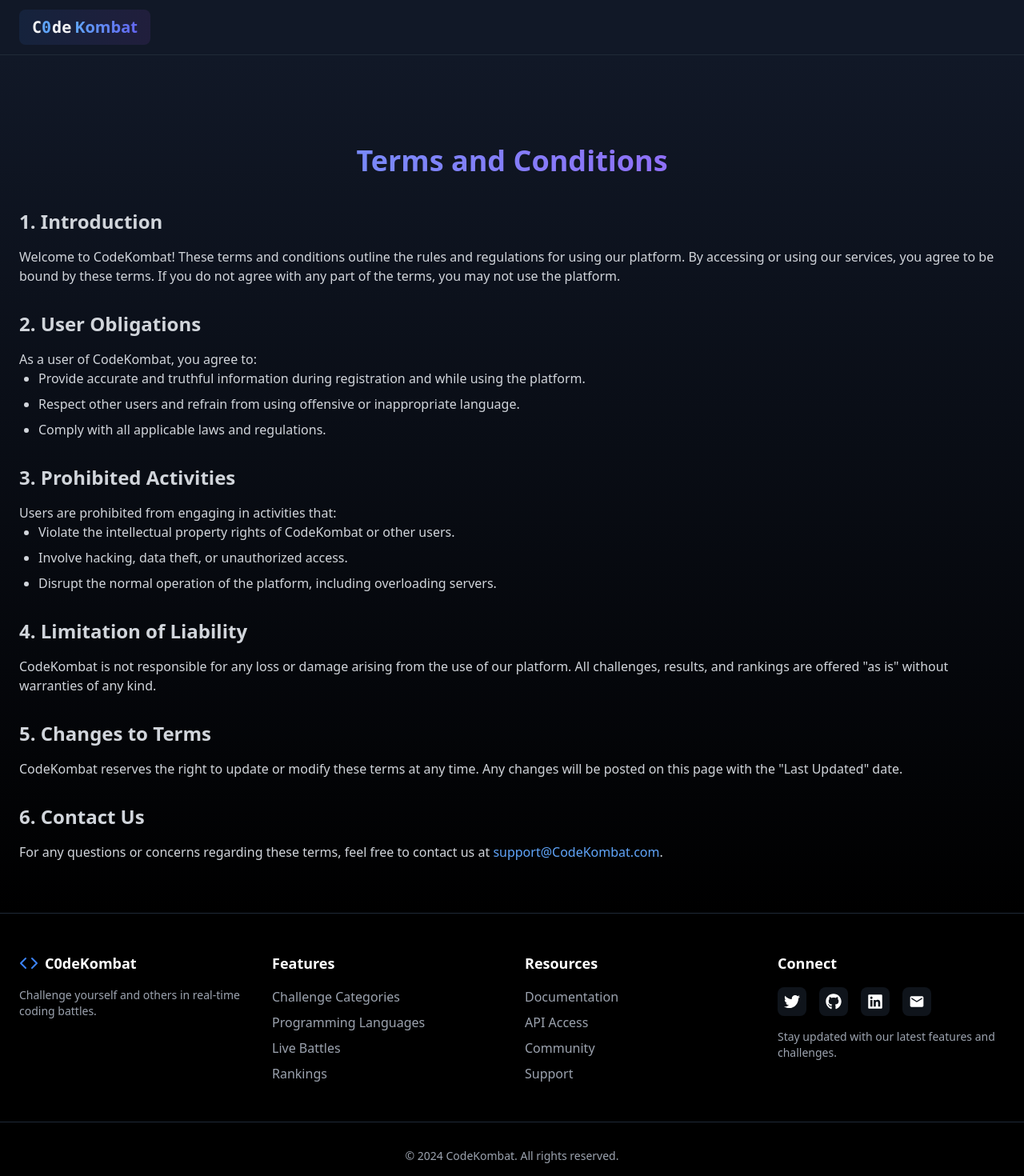
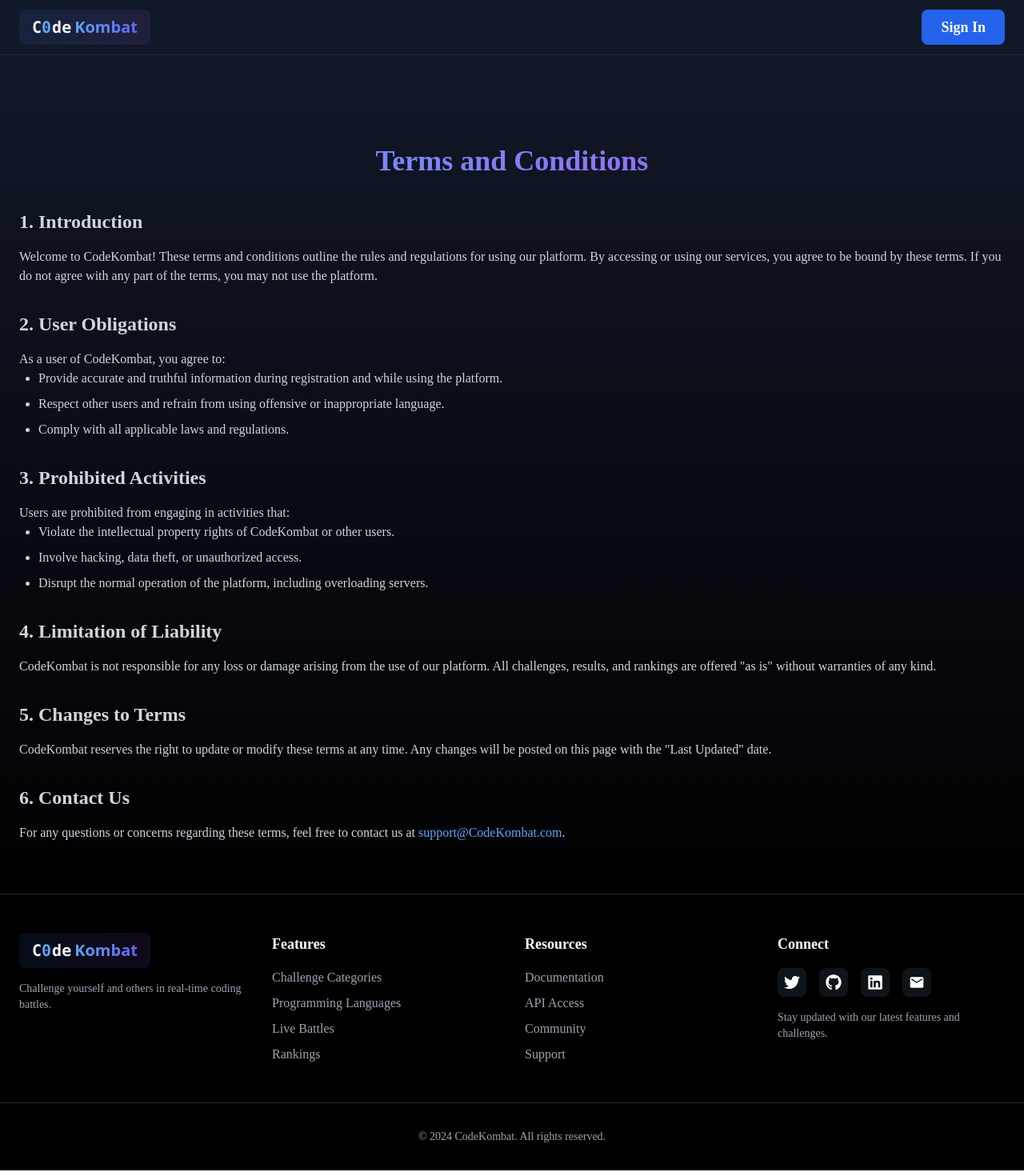
Before and after one commit to SangharshSeth/CodeKombat, a React (Vite) app: page /terms-and-conditions in a window 1280 px wide. Shown: the top 1470 px of the page at 80% size. Built offline with nearby package versions, Linux system fonts and the light colour scheme; no server answers.

Commit message:
Added github OAuth

```diff
--- a/src/RootLayout.tsx
+++ b/src/RootLayout.tsx
@@ -1,11 +1,12 @@
 import {TopNavBar} from "@/components/TopNav.tsx";
 import {Outlet} from "react-router-dom";
 import {Footer} from "@/components/Footer.tsx";
+import "@fontsource-variable/inter"
 
 export const RootLayout = () => {
-    return <>
+    return <div style={{fontFamily: "Inter Variable"}}>
         <TopNavBar />
         <Outlet />
         <Footer />
-    </>
+    </div>
 }
--- a/src/Routes.tsx
+++ b/src/Routes.tsx
@@ -1,44 +1,76 @@
 import {createBrowserRouter} from "react-router-dom";
-import {LandingPage} from "./pages/Landing";
-import {CodingEnvironment} from "@/pages/CodingEnvironment.tsx";
 import {RootLayout} from "@/RootLayout.tsx";
-import {TermsAndConditions} from "@/pages/T&C.tsx";
-import { DashBoardLayout } from "@/DashBoardLayout.tsx";
-import PreMatch from "@/pages/PreMatch.tsx";
-import { Results } from "./pages/Results";
+import {DashBoardLayout} from "@/DashBoardLayout.tsx";
+import React, {lazy, Suspense} from "react";
+import {LoadingSpinner} from "@/components/LoadingSpinner.tsx";
+import {AlertCircle} from "lucide-react";
+import {ProtectedRoute} from './components/ProtectedRoute.tsx';
+
+const LandingPage = lazy(() => import("./pages/Landing"));
+const TermsAndConditions = lazy(() => import("./pages/T&C"));
+const PreMatch = lazy(() => import("./pages/PreMatch.tsx"));
+const CodingEnvironment = lazy(() => import("./pages/CodingEnvironment"));
+const Results = lazy(() => import("./pages/Results"));
+const ProfilePage = lazy(() => import("./pages/Profile.tsx"))
+
+const withSuspense = (Component: React.ComponentType) => (
+    <Suspense fallback={<LoadingSpinner/>}>
+        <Component/>
+    </Suspense>
+);
+
+const ErrorBoundary = () => (
+    <div
+        className="min-h-screen flex items-center justify-center bg-gradient-to-b from-gray-900 to-black text-white p-4">
+        <div className="max-w-md w-full space-y-8 text-center">
+            <AlertCircle className="mx-auto h-12 w-12 text-red-500"/>
+            <h1 className="text-2xl font-bold">Oops! Something went wrong</h1>
+            <p className="text-gray-300">
+                You Should not be at this route! Go home!
+            </p>
+        </div>
+    </div>
+)
 
 export const router = createBrowserRouter([
     {
         path: '/',
-        element: <RootLayout />,
+        element: <RootLayout/>,
+        errorElement: <ErrorBoundary/>,
         children: [
             {
                 index: true,
-                element: <LandingPage />
+                element: withSuspense(LandingPage)
             },
             {
                 path: "/terms-and-conditions",
-                element: <TermsAndConditions />
+                element: withSuspense(TermsAndConditions)
             }
         ]
     },
     {
         path: '/app',
-        element: <DashBoardLayout/>,
+        element: (
+            <DashBoardLayout/>
+
+        ),
         children: [
             {
                 index: true,
-                element: <PreMatch />
+                element: withSuspense(PreMatch)
             },
             {
                 path: "start-match",
-                element: <CodingEnvironment />
+                element: withSuspense(CodingEnvironment)
+            },
+            {
+                path: "profile",
+                element: withSuspense(ProfilePage)
             },
             {
                 path: "results",
-                element: <Results />
+                element: withSuspense(Results)
             },
         ]
     },
-
 ]);
--- a/src/components/Footer.tsx
+++ b/src/components/Footer.tsx
@@ -1,7 +1,7 @@
 import {FaGithub, FaLinkedin, FaTwitter} from "react-icons/fa";
 import {MdEmail} from "react-icons/md";
 import {Link} from "react-router-dom";
-import {Code} from "lucide-react";
+
 
 export const Footer = () => {
     return <footer className="bg-black border-t border-gray-800 text-white">
@@ -9,8 +9,21 @@
             <div className="grid grid-cols-1 md:grid-cols-4 gap-8">
                 <div className="space-y-4">
                     <div className="flex items-center space-x-2">
-                        <Code className="w-6 h-6 text-blue-500"/>
-                        <span className="text-lg font-bold">C0deKombat</span>
+                        <div className="relative group">
+                            <div className="text-xl font-bold relative z-10 overflow-hidden">
+                            <span className="relative inline-block px-4 py-2">
+                                <span className="font-mono text-gray-100">C</span>
+                                <span className="font-mono text-blue-400 tracking-wider">0</span>
+                                <span className="font-mono text-gray-100">de</span>
+                                <span
+                                    className="ml-1 font-sans bg-gradient-to-r from-blue-400 to-indigo-500 bg-clip-text text-transparent">
+                                    Kombat
+                                </span>
+
+                                <div className="absolute inset-0 bg-gradient-to-r from-blue-500/10 to-purple-500/10 rounded-lg -z-10"/>
+                            </span>
+                            </div>
+                        </div>
                     </div>
                     <p className="text-gray-400 text-sm">
                         Challenge yourself and others in real-time coding battles.
@@ -31,7 +44,7 @@
                             </a>
                         </li>
                         <li>
-                            <a href="#" className="hover:text-blue-400 transition-colors">
+                        <a href="#" className="hover:text-blue-400 transition-colors">
                                 Live Battles
                             </a>
                         </li>
--- /dev/null
+++ b/src/components/LoadingSpinner.tsx
@@ -0,0 +1,5 @@
+export const LoadingSpinner = () => (
+    <div className="flex min-h-screen bg-gradient-to-b from-gray-900 to-black items-center justify-center">
+        <div className="animate-spin rounded-full h-12 w-12 border-b-2 border-gray-900" />
+    </div>
+);
--- /dev/null
+++ b/src/components/ProtectedRoute.tsx
@@ -0,0 +1,22 @@
+import React from 'react'
+import { Navigate } from 'react-router-dom'
+import { useAuthStore } from '../store/AuthSupabase'
+import { LoadingSpinner } from '@/components/LoadingSpinner'
+
+interface ProtectedRouteProps {
+    children: React.ReactNode
+}
+
+export const ProtectedRoute: React.FC<ProtectedRouteProps> = ({ children }) => {
+    const { session, loading } = useAuthStore()
+
+    if (loading) {
+        return <LoadingSpinner />
+    }
+
+    if (!session) {
+        return <Navigate to="/" replace />
+    }
+
+    return <>{children}</>
+}
--- a/src/components/TopNav.tsx
+++ b/src/components/TopNav.tsx
@@ -1,10 +1,22 @@
+import React, { useState } from 'react';
+import { Link } from "react-router-dom";
+import { useAuthStore } from "@/store/AuthSupabase.ts";
+import { motion, AnimatePresence } from "framer-motion";
+import {
+  User as UserIcon,
+  Settings as SettingsIcon,
+  LogOut as LogOutIcon
+} from 'lucide-react';
 
-import {Link} from "react-router-dom";
+export const TopNavBar: React.FC<object> = () => {
+    const { session, signOut, signInWithGithub } = useAuthStore();
+    const [isDropdownOpen, setIsDropdownOpen] = useState(false);
 
-export const TopNavBar = () => {
-    return <div className="bg-gray-900 text-white border-b border-gray-800 shadow-md">
-        <nav
-            className="container mx-auto px-6 py-3 flex justify-between items-center  text-white">
+    const userAvatar = session?.user?.user_metadata?.avatar_url;
+
+    return (
+        <div className="bg-gray-900 text-white border-b border-gray-800 shadow-md">
+            <nav className="container mx-auto px-6 py-3 flex justify-between items-center text-white">
                 <div className="flex items-center space-x-3">
                     <Link to='/'>
                         <div className="relative group">
@@ -16,15 +28,79 @@
                                     <span className="ml-1 font-sans bg-gradient-to-r from-blue-400 to-indigo-500 bg-clip-text text-transparent">
                                         Kombat
                                     </span>
-
                                     <div className="absolute inset-0 bg-gradient-to-r from-blue-500/10 to-purple-500/10 rounded-lg -z-10" />
-
                                 </span>
                             </div>
                         </div>
                     </Link>
                 </div>
+                <div className="ml-auto relative">
+                    {session ? (
+                        <div className="relative">
+                            <motion.img
+                                src={userAvatar}
+                                alt="User Avatar"
+                                className="w-10 h-10 rounded-full cursor-pointer"
+                                onClick={() => setIsDropdownOpen(!isDropdownOpen)}
+                                whileTap={{ scale: 0.95 }}
+                            />
+                            <AnimatePresence>
+                                {isDropdownOpen && (
+                                    <motion.div
+                                        initial={{ opacity: 0, y: -10 }}
+                                        animate={{ opacity: 1, y: 0 }}
+                                        exit={{ opacity: 0, y: -10 }}
+                                        className="absolute right-0 top-full mt-2 w-48 bg-gray-800 rounded-lg shadow-lg border border-gray-700"
+                                    >
+                                        <div className="py-1">
+                                            <button
+                                                className="flex items-center w-full px-4 py-2 text-left hover:bg-gray-700 space-x-2"
+                                                onClick={() => {
+                                                    // Navigate to account settings
+                                                    setIsDropdownOpen(false);
+                                                }}
+                                            >
+                                                <UserIcon size={16} />
+                                                <span>Profile</span>
+                                            </button>
+                                            <button
+                                                className="flex items-center w-full px-4 py-2 text-left hover:bg-gray-700 space-x-2"
+                                                onClick={() => {
+                                                    // Navigate to account settings
+                                                    setIsDropdownOpen(false);
+                                                }}
+                                            >
+                                                <SettingsIcon size={16} />
+                                                <span>Account Settings</span>
+                                            </button>
+                                            <button
+                                                className="flex items-center w-full px-4 py-2 text-left hover:bg-gray-700 space-x-2 text-red-400"
+                                                onClick={() => {
+                                                    signOut();
+                                                    setIsDropdownOpen(false);
+                                                }}
+                                            >
+                                                <LogOutIcon size={16} />
+                                                <span>Sign Out</span>
+                                            </button>
+                                        </div>
+                                    </motion.div>
+                                )}
+                            </AnimatePresence>
+                        </div>
+                    ) : (
+                        <motion.button
+                            type="button"
+                            className="bg-blue-600 hover:bg-blue-700 px-6 py-2 rounded-lg text-lg font-semibold flex items-center space-x-2 transition-colors transform hover:scale-105"
+                            whileHover={{ scale: 1.05 }}
+                            whileTap={{ scale: 0.95 }}
+                            onClick={signInWithGithub}
+                        >
+                            Sign In
+                        </motion.button>
+                    )}
+                </div>
             </nav>
-
         </div>
+    );
 }
--- a/src/pages/CodingEnvironment.tsx
+++ b/src/pages/CodingEnvironment.tsx
@@ -1,5 +1,5 @@
 import { Editor, useMonaco } from "@monaco-editor/react";
-import { useEffect, useMemo, useRef, useState } from "react";
+import React, { useEffect, useMemo, useRef, useState } from "react";
 import { Button } from "@/components/ui/button";
 import {
   Select,
@@ -58,7 +58,7 @@
   roomId: string;
 }
 
-export const CodingEnvironment = () => {
+ const CodingEnvironment: React.FC<object> = () => {
   const [code, setCode] = useState("");
   const [language, setLanguage] = useState("python");
   const [output, setOutput] = useState("");
@@ -774,3 +774,4 @@
     </div>
   );
 };
+export default CodingEnvironment;
--- a/src/pages/Landing.tsx
+++ b/src/pages/Landing.tsx
@@ -8,8 +8,13 @@
 import '@fontsource-variable/inter';
 import { useNavigate } from "react-router-dom";
 import AnimatedCodeEditor from "@/components/AnmatedCodeEditor.tsx";
+import { useAuthStore} from "@/store/AuthSupabase.ts";
+import React from "react";
 
-export const LandingPage = () => {
+
+
+ const LandingPage: React.FunctionComponent<object> = () => {
+     const { signInWithGithub } = useAuthStore();
   const navigate = useNavigate();
   const handleSubmit = (): void => {
     navigate("/app");
@@ -54,6 +59,7 @@
                   className="bg-gray-800 hover:bg-gray-700 px-8 py-4 rounded-lg text-lg font-semibold flex items-center space-x-2 transition-colors transform hover:scale-105"
                   whileHover={{ scale: 1.05 }}
                   whileTap={{ scale: 0.95 }}
+                  onClick={signInWithGithub}
               >
                 <FaGithub className="w-5 h-5" />
                 <span>Sign in with GitHub</span>
@@ -128,3 +134,5 @@
       </div>
   );
 };
+
+ export default LandingPage;
--- a/src/pages/PreMatch.tsx
+++ b/src/pages/PreMatch.tsx
@@ -15,6 +15,7 @@
 import useStore from "../store/websocketStore.ts";
 import { CircleDot, Swords, Wand2 } from "lucide-react"
 import { motion } from "framer-motion";
+import {useAuthStore} from "@/store/AuthSupabase.ts";
 
 const categories = [
   {
@@ -99,7 +100,7 @@
   roomId: string;
 }
 
-export default function MatchSetupStepper() {
+export default function PreMatch() {
 
   const [username, setUsername] = useState("");
   const [selectedCategory, setSelectedCategory] = useState("");
@@ -108,6 +109,7 @@
   const [matchFound, setMatchFound] = useState(false);
   const [matchData, setMatchData] = useState<IMatchData | undefined>();
   const { toast } = useToast();
+  const { session } = useAuthStore()
 
   const handleSearch = () => {
     if (selectedCategory && selectedDifficulty) {
@@ -181,9 +183,9 @@
             <CardContent className="p-6 space-y-8">
               <div className="space-y-4">
                 <Label htmlFor="username" className="text-white font-semibold">
-                  Username
+                  Welcome {session?.user?.user_metadata.name}
                 </Label>
-                <div className="relative">
+                {!session && <div className="relative">
                   <Input
                       placeholder="Enter username"
                       value={username}
@@ -208,9 +210,10 @@
                       )}
                       title="Generate username"
                   >
-                    <Wand2 className="w-4 h-4" />
+                    <Wand2 className="w-4 h-4"/>
                   </button>
-                </div>
+                </div>}
+
               </div>
 
               <div className="space-y-4">
@@ -337,12 +340,10 @@
               disabled={!selectedCategory || !selectedDifficulty}
               className={cn(
                 "w-full py-4 text-lg rounded-sm font-semibold",
-                "bg-gradient-to-r from-blue-500/90 to-indigo-600/90",
-                "hover:from-blue-600 hover:to-indigo-700",
+                "bg-gradient-to-r from-blue-700 to-indigo-900",
                 "disabled:from-gray-600/50 disabled:to-gray-700/50",
                 "transition-all duration-300",
                 "flex items-center justify-center gap-2",
-                "shadow-lg shadow-blue-500/20 hover:shadow-blue-500/30"
               )}
             >
               {isSearching ? (
--- a/src/pages/Results.tsx
+++ b/src/pages/Results.tsx
@@ -1,7 +1,8 @@
 import { useLocation } from "react-router-dom";
 import { motion } from "framer-motion";
+import React from "react";
 
-export const Results = () => {
+ const Results: React.FC<object> = () => {
     const location = useLocation();
     const submittedCode = location.state?.submittedCode || "";
 
@@ -28,3 +29,4 @@
         </motion.div>
     );
 };
+ export default Results;
--- a/src/pages/T&C.tsx
+++ b/src/pages/T&C.tsx
@@ -1,5 +1,5 @@
 
-export const TermsAndConditions = () => {
+ const TermsAndConditions: React.FC<object> = () => {
     return (
         <div className="min-h-screen bg-gradient-to-b from-gray-900 to-black text-white">
             {/* Main Content */}
@@ -95,3 +95,5 @@
         </div>
     );
 };
+
+export default TermsAndConditions;
--- /dev/null
+++ b/src/store/AuthSupabase.ts
@@ -0,0 +1,65 @@
+import { create } from 'zustand'
+import { createClient } from '@supabase/supabase-js'
+import { Session } from '@supabase/supabase-js'
+
+// Initialize Supabase client
+const supabase = createClient(
+    import.meta.env.VITE_SUPABASE_URL,
+    import.meta.env.VITE_SUPABASE_ANON_KEY
+)
+
+interface AuthState {
+    session: Session | null
+    loading: boolean
+    signInWithGithub: () => Promise<void>
+    signOut: () => Promise<void>
+}
+
+export const useAuthStore = create<AuthState>((set) => ({
+    session: null,
+    loading: true,
+
+    signInWithGithub: async () => {
+        set({ loading: true })
+        try {
+            const { error } = await supabase.auth.signInWithOAuth({
+                provider: 'github',
+                options: {
+                    redirectTo: `${window.location.origin}/app`
+                }
+            })
+
+            if (error) throw error
+        } catch (error) {
+            console.error('GitHub OAuth Error:', error)
+        } finally {
+            set({ loading: false })
+        }
+    },
+
+    signOut: async () => {
+        try {
+            const { error } = await supabase.auth.signOut()
+            if (error) throw error
+            set({ session: null })
+        } catch (error) {
+            console.error('Sign Out Error:', error)
+        }
+    }
+}))
+
+// Listen for auth changes
+supabase.auth.onAuthStateChange((_event, session) => {
+    useAuthStore.setState({
+        session,
+        loading: false
+    })
+})
+
+// Initial session check
+supabase.auth.getSession().then(({ data }) => {
+    useAuthStore.setState({
+        session: data.session,
+        loading: false
+    })
+})
```
Also changed, not shown: 1 other file (tests, documents, lock files or other folders). Lines whose indentation alone changed are shown as unchanged.
